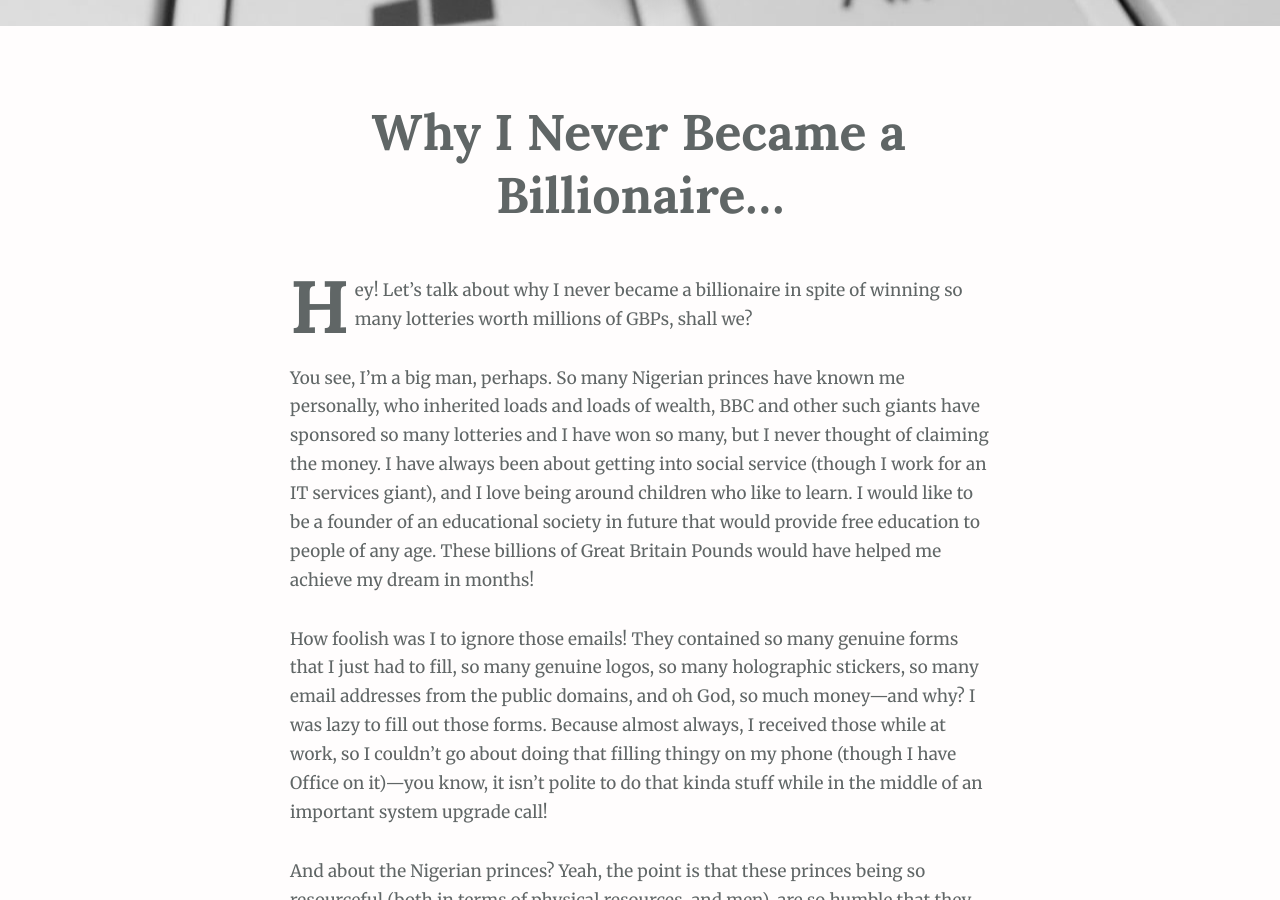
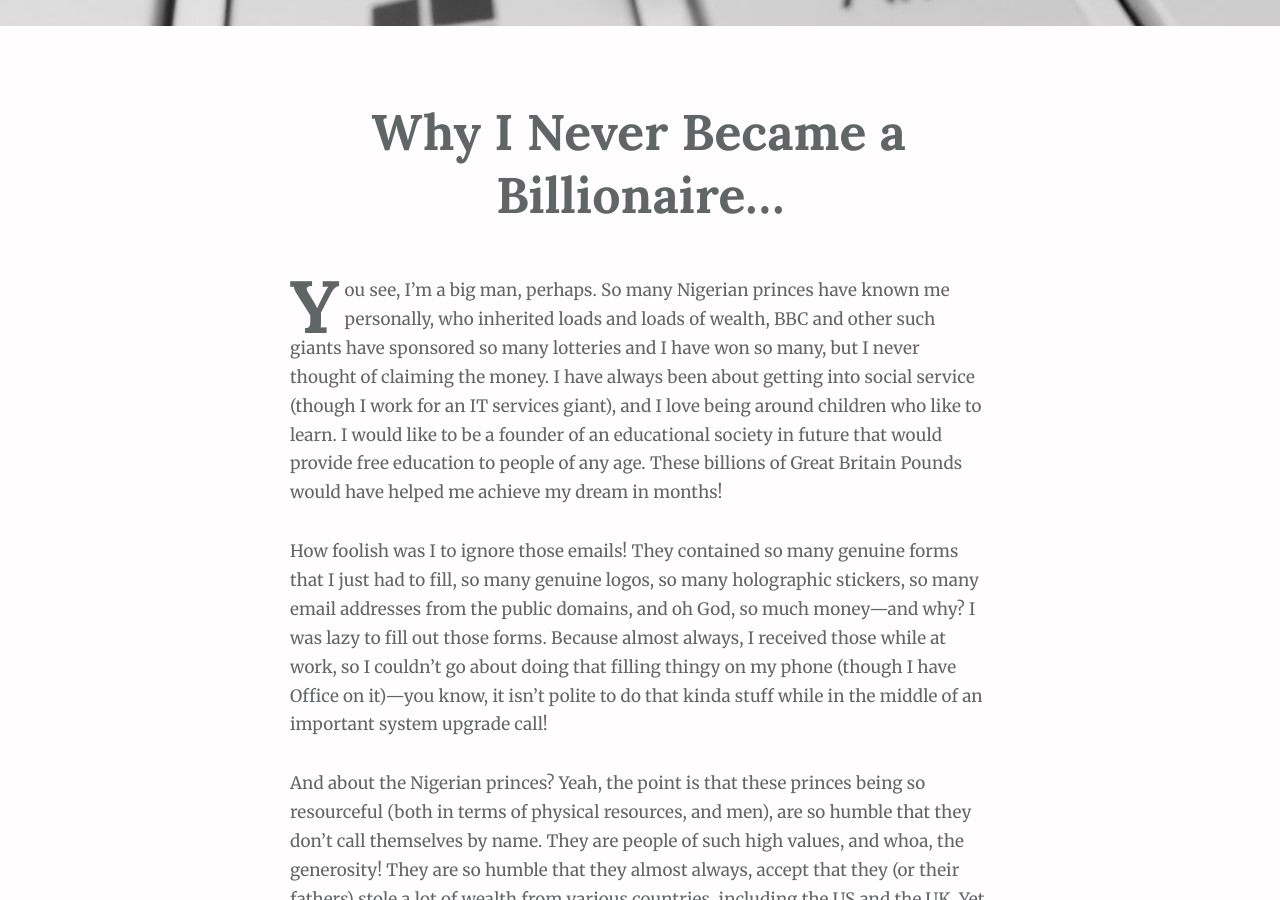
Before and after one commit to studiolampblack/puretypo, a Jekyll site: the page built from _posts/2014-09-15-why-i-never-became-billionaire.md, in a window 1280 px wide and 900 px high, scrolled down 559 px. Built offline with Jekyll 4.4.1, drawn with Linux system fonts in a browser that asks for light colours; nearby versions of some CDN libraries; some of the changed text lies outside the part shown.

Commit message:
Billionaire post modification

```diff
--- a/_posts/2014-09-15-why-i-never-became-billionaire.md
+++ b/_posts/2014-09-15-why-i-never-became-billionaire.md
@@ -8,8 +8,6 @@ tags:
 subclass: 'post tag-test tag-content'
 logo: 'assets/images/ghost.png'
 ---
-
-Hey! Let's talk about why I never became a billionaire in spite of winning so many lotteries worth millions of GBPs, shall we?
 
 You see, I'm a big man, perhaps. So many Nigerian princes have known me personally, who inherited loads and loads of wealth, BBC and other such giants have sponsored so many lotteries and I have won so many, but I never thought of claiming the money. I have always been about getting into social service (though I work for an IT services giant), and I love being around children who like to learn. I would like to be a founder of an educational society in future that would provide free education to people of any age. These billions of Great&nbsp;Britain Pounds would have helped me achieve my dream in months!
 
```
